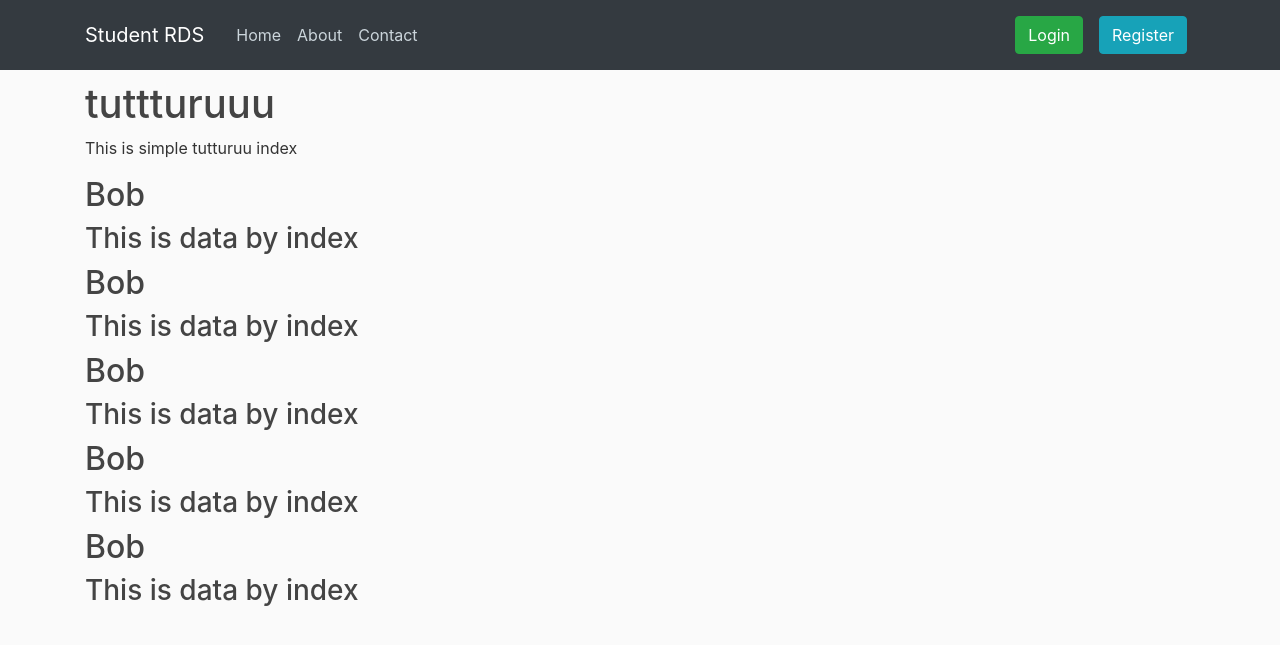
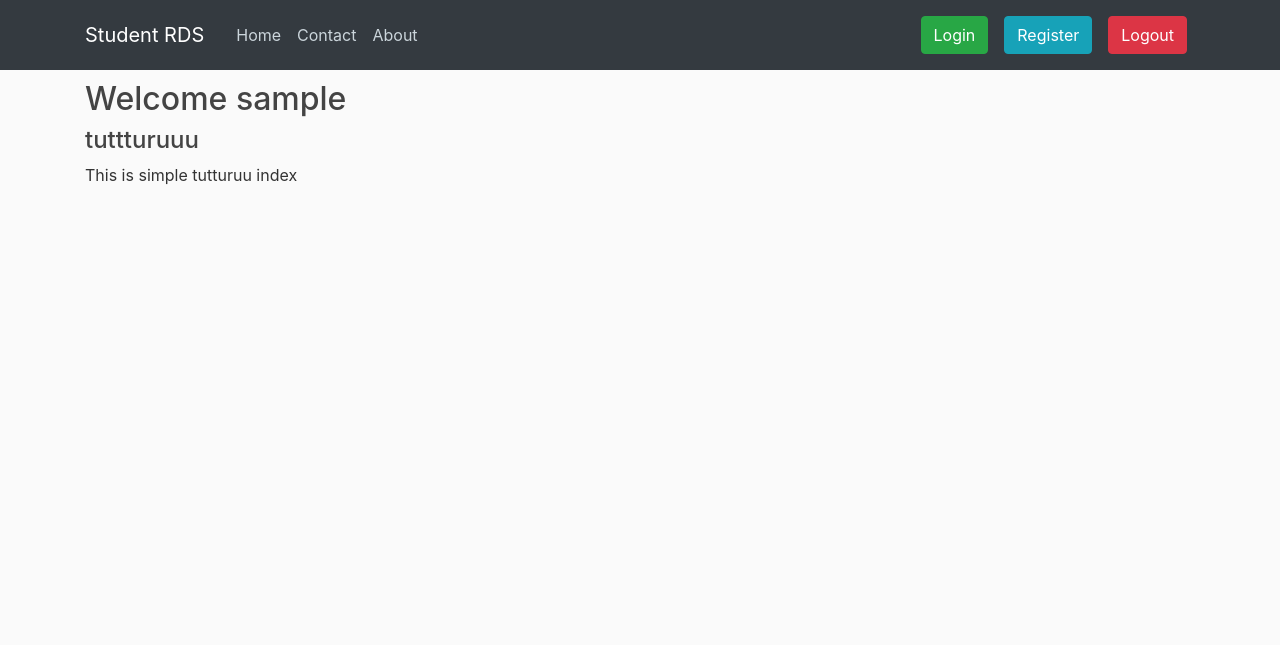
Before and after one commit to Imnmania/Flask_Student_Management, a Flask app: page / in a window 1280 px wide. Shown: the top 645 px of the page. Run offline with Flask 2, Linux system fonts and the light colour scheme; a user stored in the database is signed in; tables that the repository leaves empty hold one stand-in row (values such as "Sample post"); some libraries are stand-ins or nearby versions.

Commit message:
logout, user session added

```diff
--- a/app.py
+++ b/app.py
@@ -5,7 +5,7 @@ from flask_script import Manager
 from flask_migrate import Migrate, MigrateCommand
 from werkzeug.security import check_password_hash, generate_password_hash
 from flask_login import LoginManager
-from flask_login import login_user, logout_user, current_user
+from flask_login import login_user, logout_user, current_user, login_required
 from flask_login import UserMixin
 
 # code for init
@@ -47,15 +47,18 @@ def load_user(user_id):
 @app.route('/')
 @app.route('/home')
 @app.route('/index')
+@login_required
 def index():
     #name = "Niloy"
 
-    context = {
-        'text': 'This is data by index',
-        'name': 'Bob'
-    }
+    # context = {
+    #     'text': 'This is data by index',
+    #     'name': 'Bob'
+    # }
 
-    return render_template('index.html', data=context)
+    name = current_user.username
+
+    return render_template('index.html', name=name)
 
 @app.route('/about')
 def about():
@@ -80,11 +83,16 @@ def login():
 
                     return redirect(url_for('index'))
 
-                flash("Invalid Credentials")
-
+                # flash("Invalid Credentials")
+        flash("Invalid Credentials")
     return render_template('login.html', form=form)
 
 
+@app.route('/logout')
+@login_required
+def logout():
+    logout_user()
+    return redirect(url_for('login'))
 
 
 
--- a/templates/base0.html
+++ b/templates/base0.html
@@ -45,13 +45,15 @@
             <div class="collapse navbar-collapse" id="navbarToggle">
               <div class="navbar-nav mr-auto">
                 <a class="nav-item nav-link" href="{{ url_for('index') }}">Home</a>
+                <a class="nav-item nav-link" href="{{ url_for('contact') }}">Contact</a>
                 <a class="nav-item nav-link" href="{{ url_for('about') }}">About</a>
-                <a class="nav-item nav-link" href="{{ url_for('contact') }}">Contact</a>
+                <!-- <a class="nav-item nav-link" href="{{ url_for('logout') }}">Logout</a> -->
               </div>
               <!-- Navbar Right Side -->
               <div class="navbar-nav">
                 <a href="{{ url_for('login') }}"><button class="btn btn-success btn-spacex navbar-btn"> Login </button></a>
                 <a href="{{ url_for('register') }}"><button class="btn btn-info btn-spacex navbar-btn"> Register </button></a>
+                <a href="{{ url_for('logout') }}"><button class="btn btn-danger btn-spacex navbar-btn"> Logout </button></a>
                 <!-- <a class="nav-item nav-link" href="">Login</a>
                 <a class="nav-item nav-link" href="">Register</a> -->
               </div>
--- a/templates/index.html
+++ b/templates/index.html
@@ -4,18 +4,11 @@
 
 {% block body %}
 
-    <h1>tuttturuuu</h1>
+    <h2> Welcome {{ name }}</h2>
+
+    <h4>tuttturuuu</h4>
     <p>This is simple tutturuu index</p>
 
-    <h2> {{ data.name }}</h2>
-    <h3> {{ data.text }}</h3>
-    <h2> {{ data.name }}</h2>
-    <h3> {{ data.text }}</h3>
-    <h2> {{ data.name }}</h2>
-    <h3> {{ data.text }}</h3>
-    <h2> {{ data.name }}</h2>
-    <h3> {{ data.text }}</h3>
-    <h2> {{ data.name }}</h2>
-    <h3> {{ data.text }}</h3>
+
 
 {% endblock %}
--- a/templates/login.html
+++ b/templates/login.html
@@ -4,7 +4,7 @@
 
 {% block body %}
 
-    <h1> Login Page </h1>
+    <h1> Login to Student RDS </h1>
 
     <!-- flash message display -->
     {% with messages = get_flashed_messages() %}
--- a/templates/register.html
+++ b/templates/register.html
@@ -1,10 +1,10 @@
 {% extends 'base0.html' %}
 
-{% block title %} Sign Up {% endblock %}
+{% block title %} Register {% endblock %}
 
 {% block body %}
 
-    <h1> Sign Up Page </h1>
+    <h1> Registration Page </h1>
 
     <!-- flash message display -->
     {% with messages = get_flashed_messages() %}
@@ -60,7 +60,7 @@
 
         <p>
             <!-- {{ form.submit() }} -->
-            <input type="submit" value="Sign Up" class="btn btn-info">
+            <input type="submit" value="Register" class="btn btn-info">
 
         </p>
 
```
